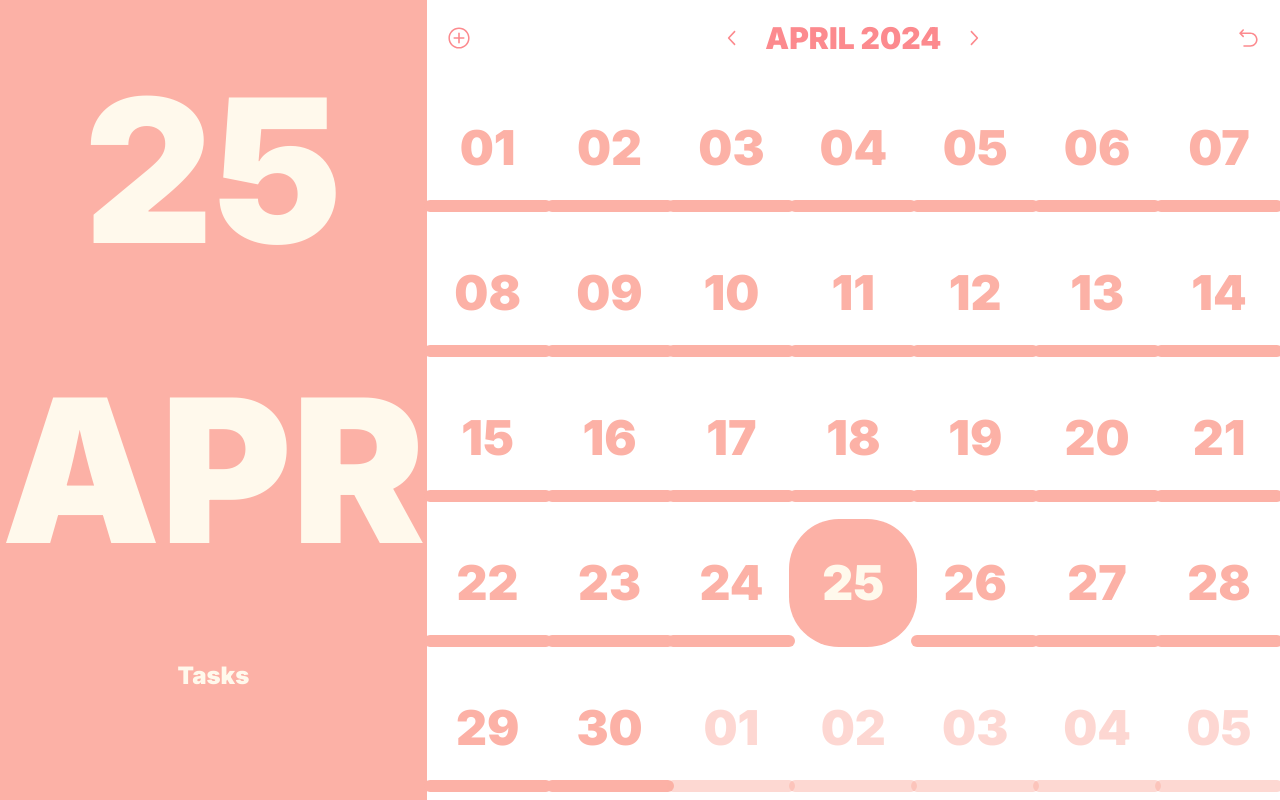
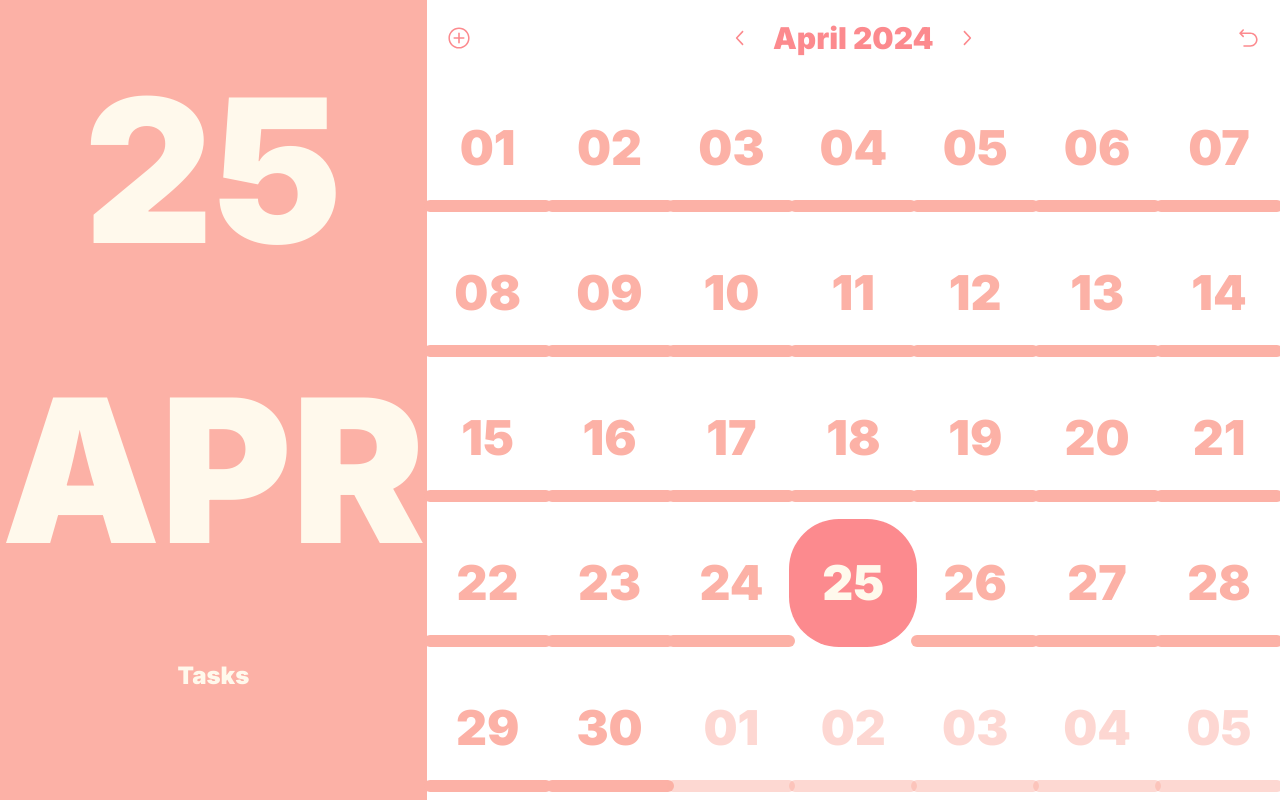
Before and after one commit to MarcoZillgen/calendar, a Next.js app: page / in a window 1280 px wide. Built offline with nearby package versions, Linux system fonts and the light colour scheme.

Commit message:
Refactor CalendarTop and CalendarView components to use selectedDayState instead of displayMonthState

```diff
--- a/app/(home)/_components/CalendarTop.tsx
+++ b/app/(home)/_components/CalendarTop.tsx
@@ -6,9 +6,9 @@ import {
 } from "@radix-ui/react-icons";
 
 export default function CalendarTop({
-  displayMonthState: [displayMonth, setDisplayMonth],
+  selectedDayState: [selectedDay, setSelectedDay],
 }: {
-  displayMonthState: [Date, (date: Date) => void];
+  selectedDayState: [Date, (date: Date) => void];
 }) {
   return (
     <div className="flex w-full justify-between p-5 text-3xl font-black text-tertiary">
@@ -20,22 +20,20 @@ export default function CalendarTop({
       <div className="flex items-center justify-center gap-5">
         <button
           onClick={() =>
-            setDisplayMonth(
-              new Date(displayMonth.setMonth(displayMonth.getMonth() - 1)),
+            setSelectedDay(
+              new Date(selectedDay.setMonth(selectedDay.getMonth() - 1)),
             )
           }
           type="button"
         >
           <ChevronLeftIcon className="size-6" />
         </button>
-        {displayMonth
-          .toLocaleDateString("en-GB", { month: "long" })
-          .toUpperCase()}{" "}
-        {displayMonth.getFullYear()}
+        {selectedDay.toLocaleString("default", { month: "long" })}{" "}
+        {selectedDay.getFullYear()}
         <button
           onClick={() =>
-            setDisplayMonth(
-              new Date(displayMonth.setMonth(displayMonth.getMonth() + 1)),
+            setSelectedDay(
+              new Date(selectedDay.setMonth(selectedDay.getMonth() + 1)),
             )
           }
           type="button"
@@ -46,8 +44,8 @@ export default function CalendarTop({
 
       <button
         onClick={() =>
-          setDisplayMonth(
-            new Date(new Date().getFullYear(), new Date().getMonth()),
+          setSelectedDay(
+            new Date(new Date()),
           )
         }
         type="button"
--- a/app/(home)/_components/CalendarView.tsx
+++ b/app/(home)/_components/CalendarView.tsx
@@ -3,32 +3,22 @@ import { State } from "@/types";
 import CalendarTop from "./CalendarTop";
 
 export default function CalendarView({
-  date,
   selectedDayState: [selectedDay, setSelectedDay],
-  displayMonthState: [displayMonth, setDisplayMonth],
 }: {
-  date: Date;
-  selectedDayState: State<string | null>;
-  displayMonthState: State<Date>;
+  selectedDayState: State<Date>;
 }) {
   return (
     <div className="flex w-2/3 flex-col">
-      <CalendarTop displayMonthState={[displayMonth, setDisplayMonth]} />
+      <CalendarTop selectedDayState={[selectedDay, setSelectedDay]} />
 
       <div
         className="grid h-full grid-cols-7 grid-rows-5 place-items-center"
         onScroll={(e: React.WheelEvent<HTMLDivElement>) => {
-          if (e.deltaY < 0)
-            setDisplayMonth(new Date(date.setMonth(date.getMonth() - 1)));
-          else if (e.deltaY > 0)
-            setDisplayMonth(new Date(date.setMonth(date.getMonth() + 1)));
+          // TODO: Scroll to next month
         }}
       >
         {Array.from({ length: 35 }, (_, i) => {
-          const d = new Date(
-            displayMonth.getFullYear(),
-            displayMonth.getMonth(),
-          );
+          const d = new Date(selectedDay.getFullYear(), selectedDay.getMonth());
           d.setDate(d.getDate() - d.getDay() + i + 1);
 
           return (
@@ -36,12 +26,9 @@ export default function CalendarView({
               key={i}
               num={d.getDate()}
               today={d.toDateString() === new Date().toDateString()}
-              selected={selectedDay === d.toDateString()}
-              thisMonth={d.getMonth() === displayMonth.getMonth()}
-              onClick={() => {
-                setSelectedDay(d.toDateString());
-                setDisplayMonth(d);
-              }}
+              selected={selectedDay.toDateString() === d.toDateString()}
+              thisMonth={d.getMonth() === selectedDay.getMonth()}
+              onClick={() => setSelectedDay(d)}
             />
           );
         })}
--- a/app/(home)/_components/Menu.tsx
+++ b/app/(home)/_components/Menu.tsx
@@ -5,10 +5,10 @@ import { Task } from "@/types";
 import TaskDisplay from "./TaskDisplay";
 
 export default function Menu({
-  date,
+  selectedDayState: [date, setDate],
   tasksState,
 }: {
-  date: Date;
+  selectedDayState: State<Date>;
   tasksState: State<Task[]>;
 }) {
   return (
--- a/app/(home)/page.tsx
+++ b/app/(home)/page.tsx
@@ -7,26 +7,13 @@ import { useState, useEffect } from "react";
 import { Task } from "@/types";
 
 export default function Home() {
-  const [date, setDate] = useState(new Date());
-  const [selectedDay, setSelectedDay] = useState<string | null>(null);
-  const [displayMonth, setDisplayMonth] = useState<Date>(new Date(date));
+  const selectedDayState = useState<Date>(new Date());
   const tasksState = useState<Task[]>([]);
-
-  useEffect(() => {
-    const interval = setInterval(() => {
-      setDate(new Date());
-    }, 1000);
-    return () => clearInterval(interval);
-  }, [date]);
 
   return (
     <main className="flex h-full w-full">
-      <Menu date={date} tasksState={tasksState} />
-      <CalendarView
-        date={date}
-        selectedDayState={[selectedDay, setSelectedDay]}
-        displayMonthState={[displayMonth, setDisplayMonth]}
-      />
+      <Menu selectedDayState={selectedDayState} tasksState={tasksState} />
+      <CalendarView selectedDayState={selectedDayState} />
     </main>
   );
 }
```
